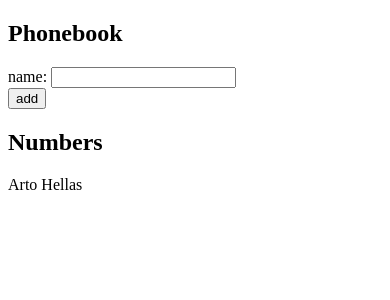
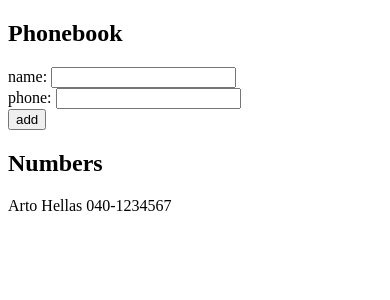
Before and after one commit to IDavidGodI/FullstackCourse-Part2, a React (Vite) app in the folder phonebook/: page / in a window 390 px wide. Shown: the top 300 px of the page. Built offline with nearby package versions, Linux system fonts and the light colour scheme.

Commit message:
Exercise 8: The phonebook, allowing to add phone numbers

```diff
--- a/phonebook/src/App.jsx
+++ b/phonebook/src/App.jsx
@@ -2,28 +2,43 @@ import { useState } from 'react'
 
 const Person = ({person})=>{
   return(
-    <p>{person.name}</p>
+    <p>{person.name} {person.phone}</p>
   )
 }
 
 const App = () => {
   const [persons, setPersons] = useState([
-    { name: 'Arto Hellas' }
+    { name: 'Arto Hellas', phone: '040-1234567' }
   ])
   const [newName, setNewName] = useState('')
+  const [newPhone, setNewPhone] = useState('')
 
   const handleNewName = (event)=> setNewName(event.target.value);
+  const handleNewPhone = (event)=> setNewPhone(event.target.value);
 
   const addContact = (event)=>{
     event.preventDefault()
     const trimmedName = newName.trim()
+    const trimmedPhone = newPhone.trim()
+
+    if (trimmedName.length===0 || trimmedPhone.length===0){
+      alert("Fill the two fields")
+      return
+    }
+
     if (persons.some((person)=>person.name===trimmedName)){
       alert(`${trimmedName} already exists in your contacts`)
       return
     }
-    const newPerson = {name: trimmedName}
+    if (persons.some((person)=>person.phone===trimmedPhone)){
+      alert(`The number ${trimmedPhone} already exists in your contacts`)
+      return
+    }
+
+    const newPerson = {name: trimmedName, phone: trimmedPhone}
     setPersons(persons.concat(newPerson))
     setNewName('')
+    setNewPhone('')
   }
 
   return (
@@ -32,6 +47,9 @@ const App = () => {
       <form onSubmit={addContact}>
         <div>
           name: <input value={newName} onChange={handleNewName}/>
+        </div>
+        <div>
+          phone: <input value={newPhone} onChange={handleNewPhone}/>
         </div>
         <div>
           <button type="submit">add</button>
```
